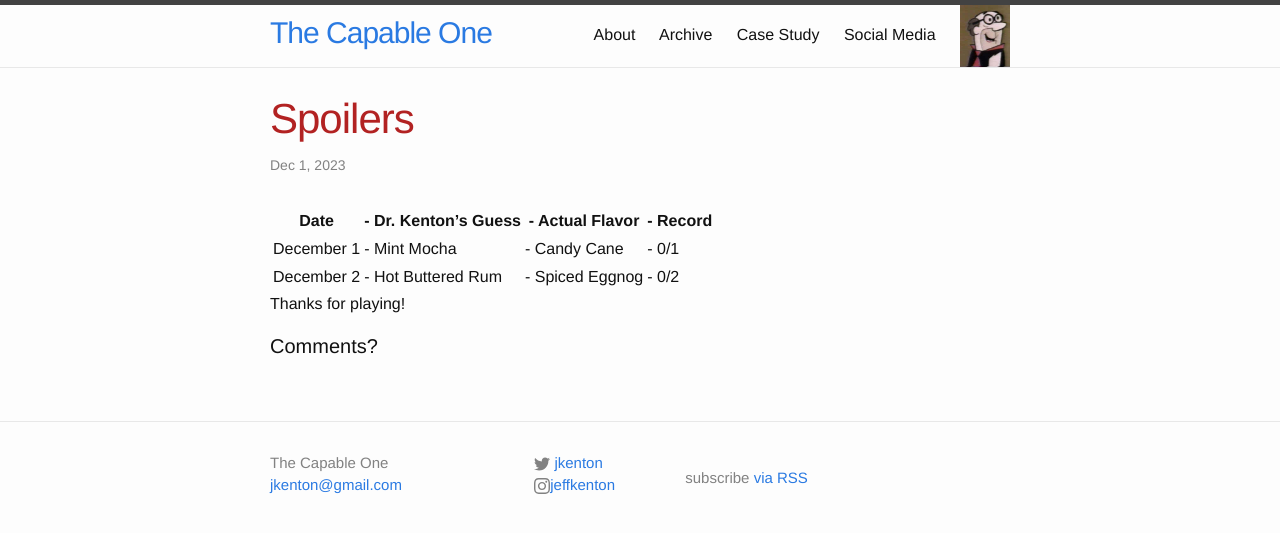
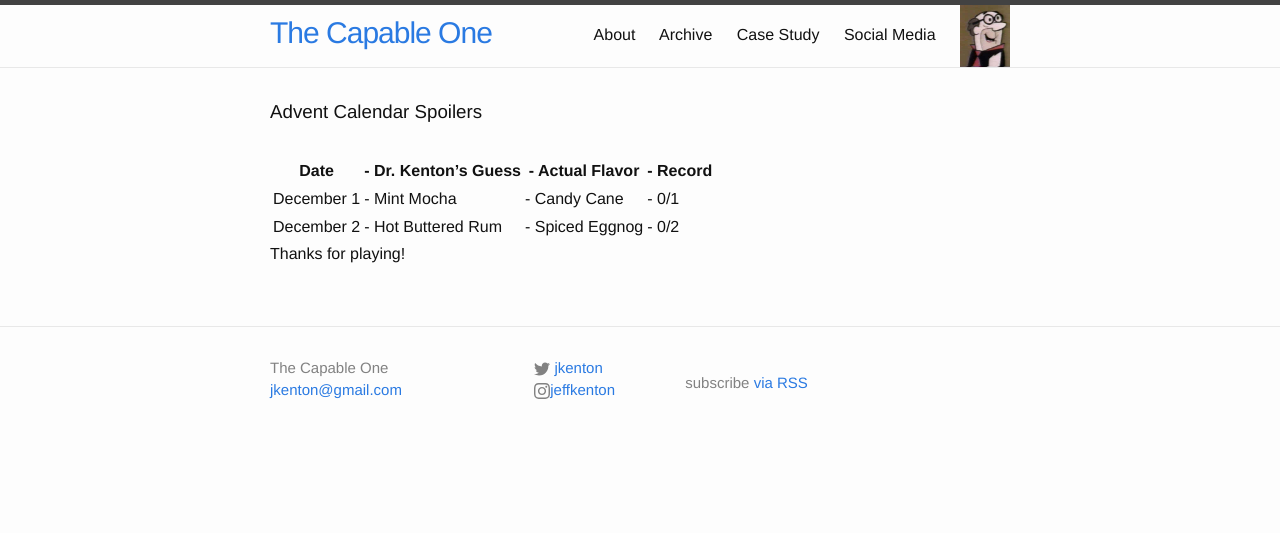
Before and after one commit to jkenton/CapableOne, a Jekyll site: the page built from _posts/2023-12-01-spoilers.md, in a window 1280 px wide. Shown: the top 533 px of the page. Built offline with Jekyll 4.4.1, drawn with Linux system fonts in a browser that asks for light colours; comment, search, counter and statistics services are not loaded.

Commit message:
spoilers page

```diff
--- a/_posts/2023-12-01-spoilers.md
+++ b/_posts/2023-12-01-spoilers.md
@@ -1,7 +1,6 @@
 ---
-title: "Spoilers"
-date: 2023-12-01 06:00:00
-layout: post
+title: "Advent Calendar Spoilers"
+layout: page
 comments: true
 ---
 
```
